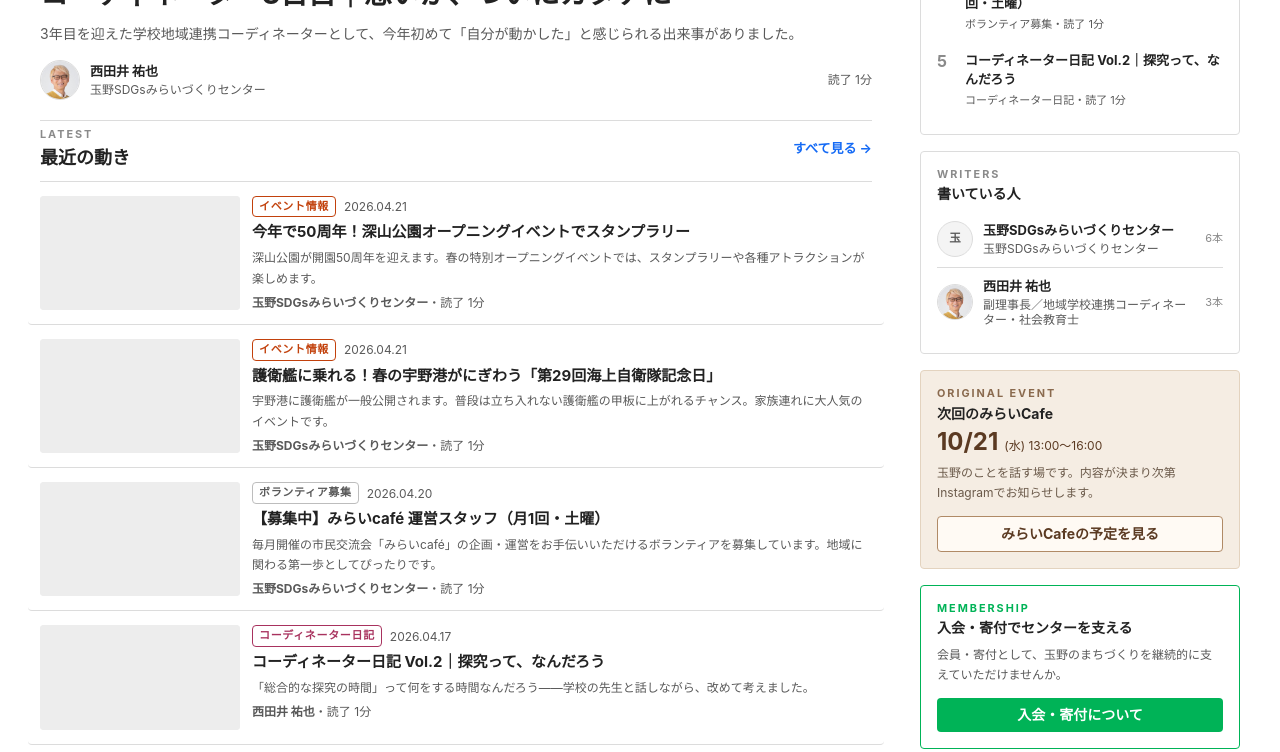
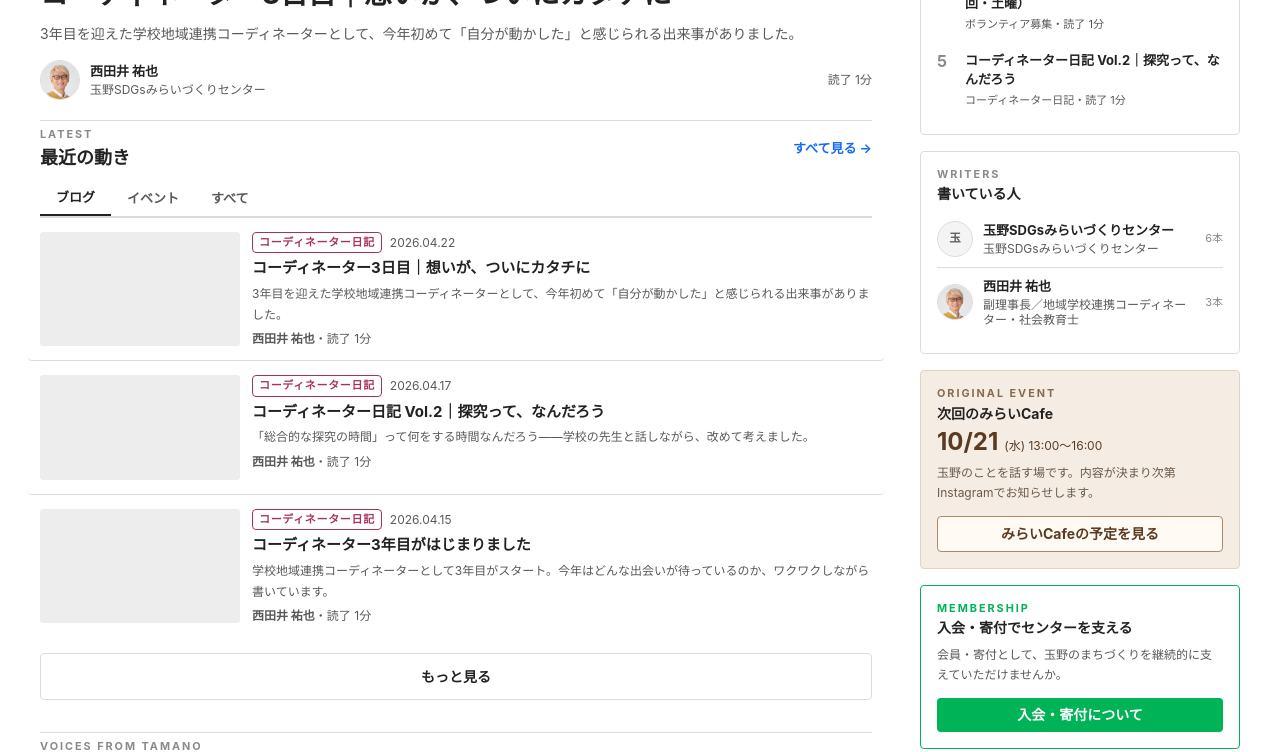
Before and after one commit to taisan0320/tamano-mirai, a Next.js app: page / in a window 1280 px wide. Shown: the part 680-1432 px from the top of the page. Built offline with nearby package versions, Linux system fonts and the light colour scheme.

Commit message:
ホーム「最近の動き」をタブ切り替え表示に変更
ブログ・イベント・すべての3タブで切り替えできるようにした。
イベント記事が多い時期にブログが埋もれる問題に対処。

Co-Authored-By: Claude Sonnet 4.6 <noreply@anthropic.com>

```diff
--- a/src/app/page.tsx
+++ b/src/app/page.tsx
@@ -25,6 +25,7 @@ import {
   DocumentsCard,
 } from "@/components/Sidebar";
 import ArticleRow from "@/components/ArticleRow";
+import LatestTabs from "@/components/LatestTabs";
 import ArticleTile from "@/components/ArticleTile";
 import { CategoryTag, SectionHead, Avatar, OutlineLink } from "@/components/ui";
 import {
@@ -190,17 +191,11 @@ export default async function Home() {
           </h1>
           {topStory && <TopStory article={topStory} />}
 
-          {feed.length > 0 && (
-            <section className="border-t border-border-line">
-              <SectionHead label="Latest" title="最近の動き" moreHref="/media" />
-              <div className="divide-y divide-border-line border-t border-border-line">
-                {feed.map((article) => (
-                  <ArticleRow key={article.slug} article={article} />
-                ))}
-              </div>
-              <OutlineLink href="/media">もっと見る</OutlineLink>
-            </section>
-          )}
+          <section className="border-t border-border-line">
+            <SectionHead label="Latest" title="最近の動き" moreHref="/media" />
+            <LatestTabs all={feed} events={events} blog={diaries} />
+            <OutlineLink href="/media">もっと見る</OutlineLink>
+          </section>
 
           {interviews.length > 0 && (
             <section className="mt-8 border-t border-border-line">
--- /dev/null
+++ b/src/components/LatestTabs.tsx
@@ -0,0 +1,54 @@
+"use client";
+
+import { useState } from "react";
+import ArticleRow from "@/components/ArticleRow";
+import type { Article } from "@/lib/articles";
+
+type Tab = "blog" | "event" | "all";
+
+const TABS: { id: Tab; label: string }[] = [
+  { id: "blog", label: "ブログ" },
+  { id: "event", label: "イベント" },
+  { id: "all", label: "すべて" },
+];
+
+export default function LatestTabs({
+  all,
+  events,
+  blog,
+}: {
+  all: Article[];
+  events: Article[];
+  blog: Article[];
+}) {
+  const [active, setActive] = useState<Tab>("blog");
+
+  const items = active === "all" ? all : active === "event" ? events : blog;
+
+  return (
+    <>
+      <div className="flex gap-0 border-b border-border-line">
+        {TABS.map((tab) => (
+          <button
+            key={tab.id}
+            onClick={() => setActive(tab.id)}
+            className={`px-4 py-2.5 text-[13px] font-bold leading-none transition-colors ${
+              active === tab.id
+                ? "border-b-2 border-ink text-ink"
+                : "text-ink-soft hover:text-ink"
+            }`}
+          >
+            {tab.label}
+          </button>
+        ))}
+      </div>
+      <div className="divide-y divide-border-line border-t border-border-line">
+        {items.length === 0 ? (
+          <p className="py-8 text-center text-[13px] text-ink-muted">記事がありません</p>
+        ) : (
+          items.map((article) => <ArticleRow key={article.slug} article={article} />)
+        )}
+      </div>
+    </>
+  );
+}
```
